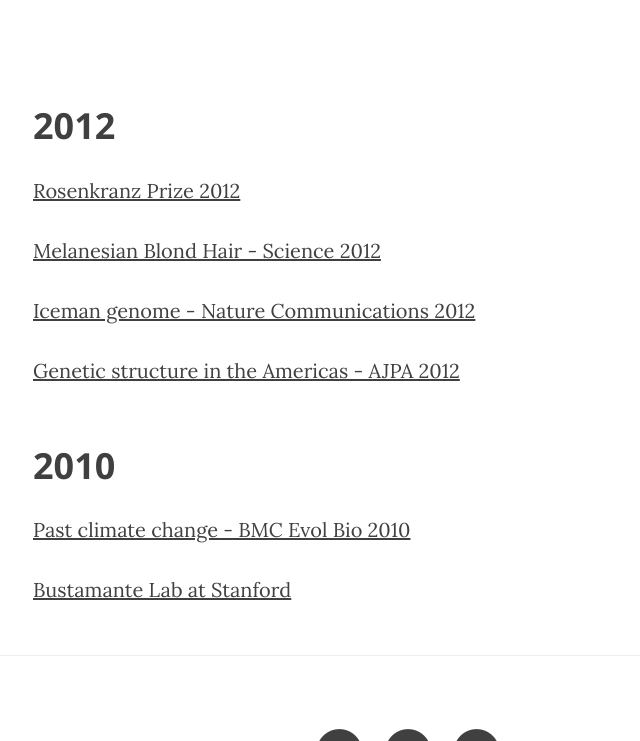
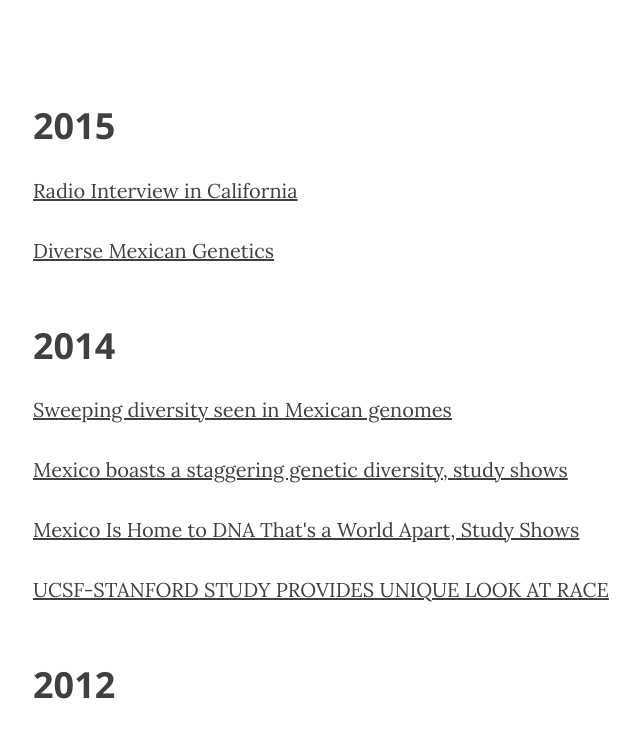
Before and after one commit to milkshakeplustip/milkshakeplustip.github.io, a Jekyll site: the page built from a.html, in a window 1280 px wide and 900 px high, scrolled down 234 px, cut to the strip 159-900 px from the top of the window. Shown: the whole strip, without its empty margins (232-872 px from the left). Built offline with Jekyll 4.4.1, drawn with Linux system fonts in a browser that asks for light colours; nearby versions of some CDN libraries.

Commit message:
más noticias

```diff
--- a/a.html
+++ b/a.html
@@ -4,6 +4,16 @@
 description: ""
 header-img: "img/post-sample-image.jpg"
 ---
+<h2 class="section-heading">2015</h2>
+<p><a href="http://c778316.r16.cf2.rackcdn.com/SciencePodcast_140613.mp3">Radio Interview in California</a></p>
+<p><a href="http://radiobilingue.org/en/noticias/salud/puerto-rico-incumple-pago-de-deuda-ademas-diversidad-genetica-encdauentra-en-la-poblacion-de-mexico/">Diverse Mexican Genetics</a></p>
+<p></p>
+<h2 class="section-heading">2014</h2>
+<p></p>
+<p><a href="http://www.nature.com/news/sweeping-diversity-seen-in-mexican-genomes-1.15403">Sweeping diversity seen in Mexican genomes</a></p>
+<p><a href="http://www.latimes.com/science/la-sci-mexico-dna-20140613-story.html">Mexico boasts a staggering genetic diversity, study shows</a></p>
+<p><a href="http://www.newsweek.com/dna-proves-not-all-mexicans-are-created-equal-254642">Mexico Is Home to DNA That's a World Apart, Study Shows</a></p>
+<p><a href="http://abc7news.com/health/ucsf-stanford-study-provides-unique-look-at-race/111147/">UCSF-STANFORD STUDY PROVIDES UNIQUE LOOK AT RACE</a></p>
 <h2 class="section-heading">2012</h2>
 <p></p>
 <p><a href="http://news.stanford.edu/news/2012/july/moreno-rosenkranz-prize-071912.html">Rosenkranz Prize 2012</a></p>
```
